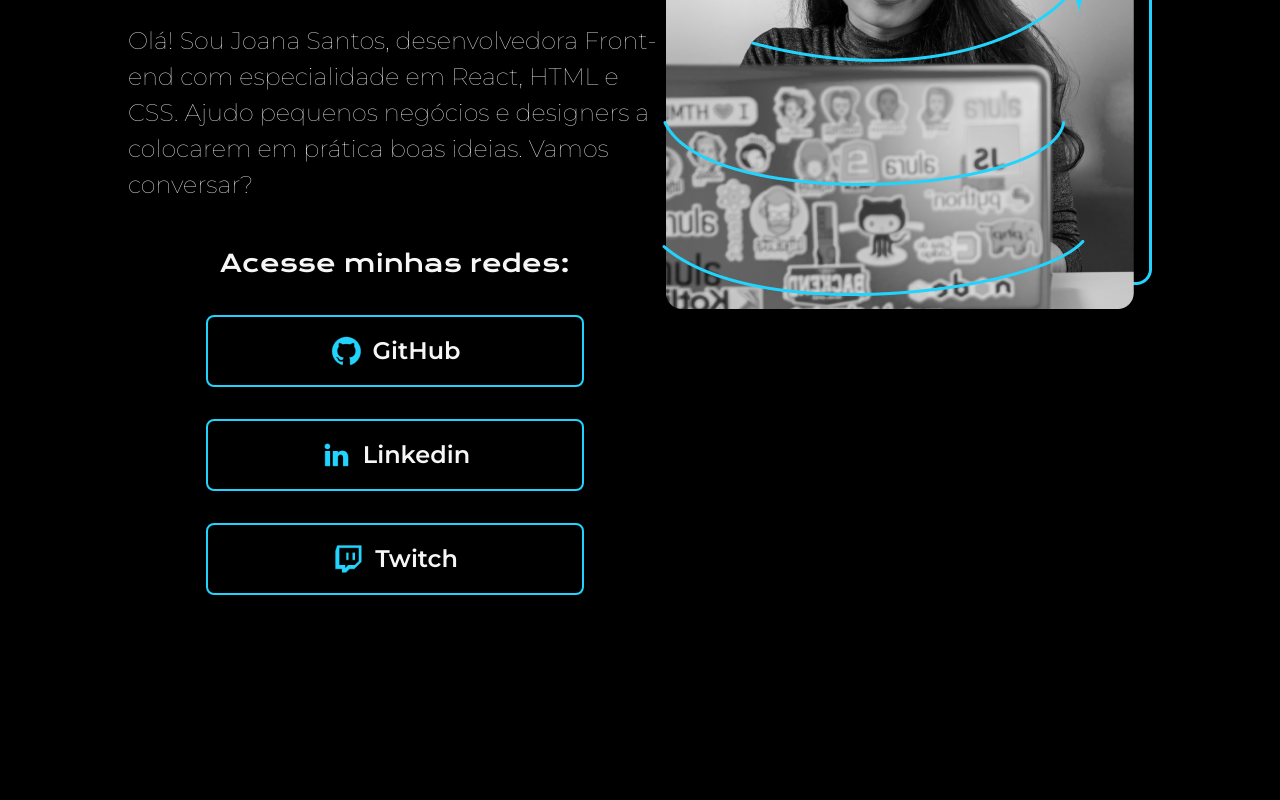
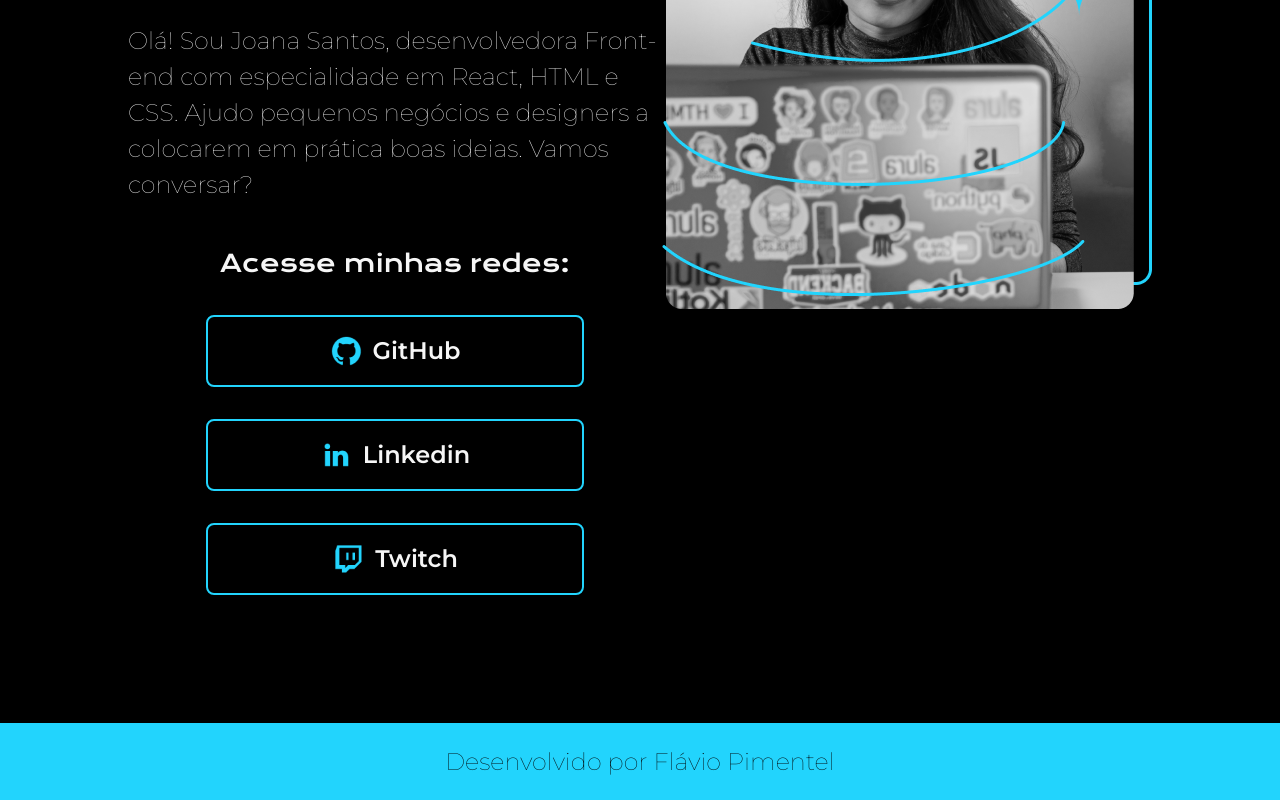
Before and after one commit to flawiin/portfolio-alura, a plain HTML site: page index.html in a window 1280 px wide. Shown: the part 369-1169 px from the top of the page. Before the commit the page ends 1092 px from the top, so only its background shows below. Drawn offline with nearby package versions, Linux system fonts and the light colour scheme.

Commit message:
Add rodapé

```diff
--- a/assets/css/style.css
+++ b/assets/css/style.css
@@ -96,3 +96,16 @@ body {
 .conteudo-principal__links:hover {
     background-color: #272727;
 }
+
+.rodape__paragrafo {
+    background-color: #22D4FD;
+    color: #000;
+    padding: 1.5rem;
+    text-align: center;
+    font-family: 'Montserrat', sans-serif;
+    font-size: 1.5rem;
+    font-weight: 400;
+
+
+
+}
--- a/index.html
+++ b/index.html
@@ -32,6 +32,10 @@
 
     </main>
 
+    <footer class="rodape">
+        <p class="rodape__paragrafo">Desenvolvido por Flávio Pimentel</p>
+    </footer>
+
 </body>
 
 </html>
```
